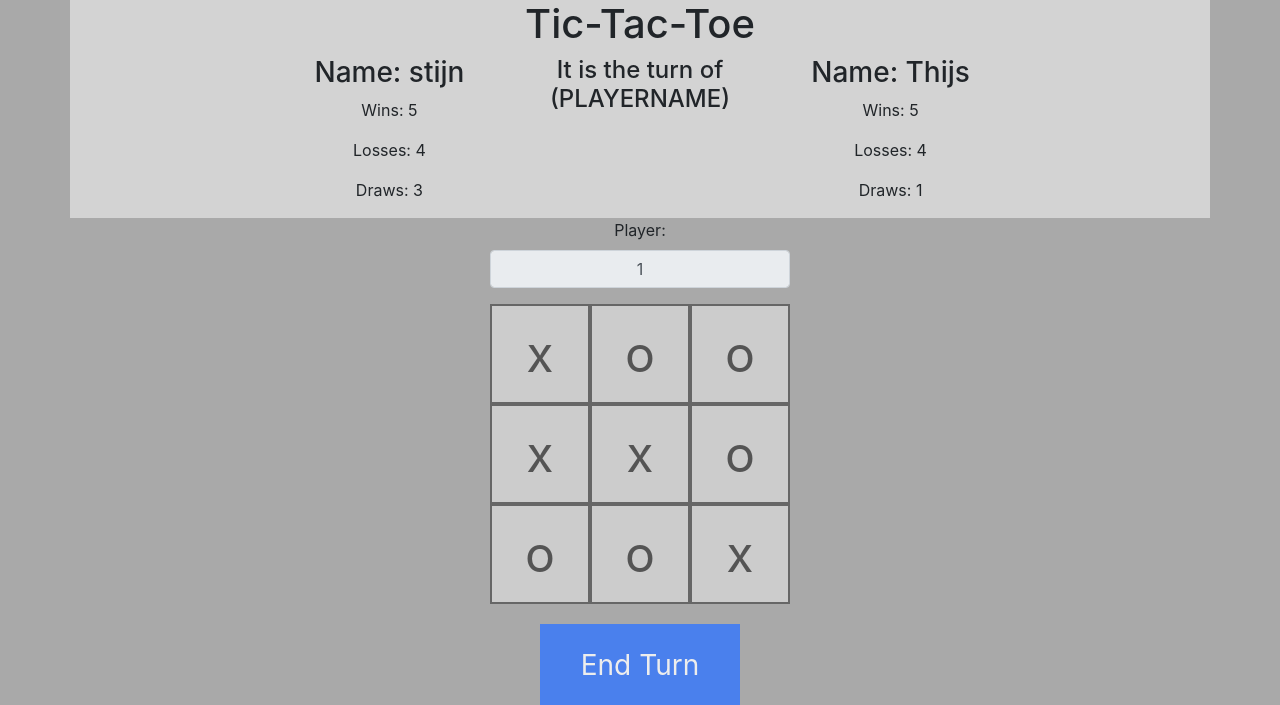
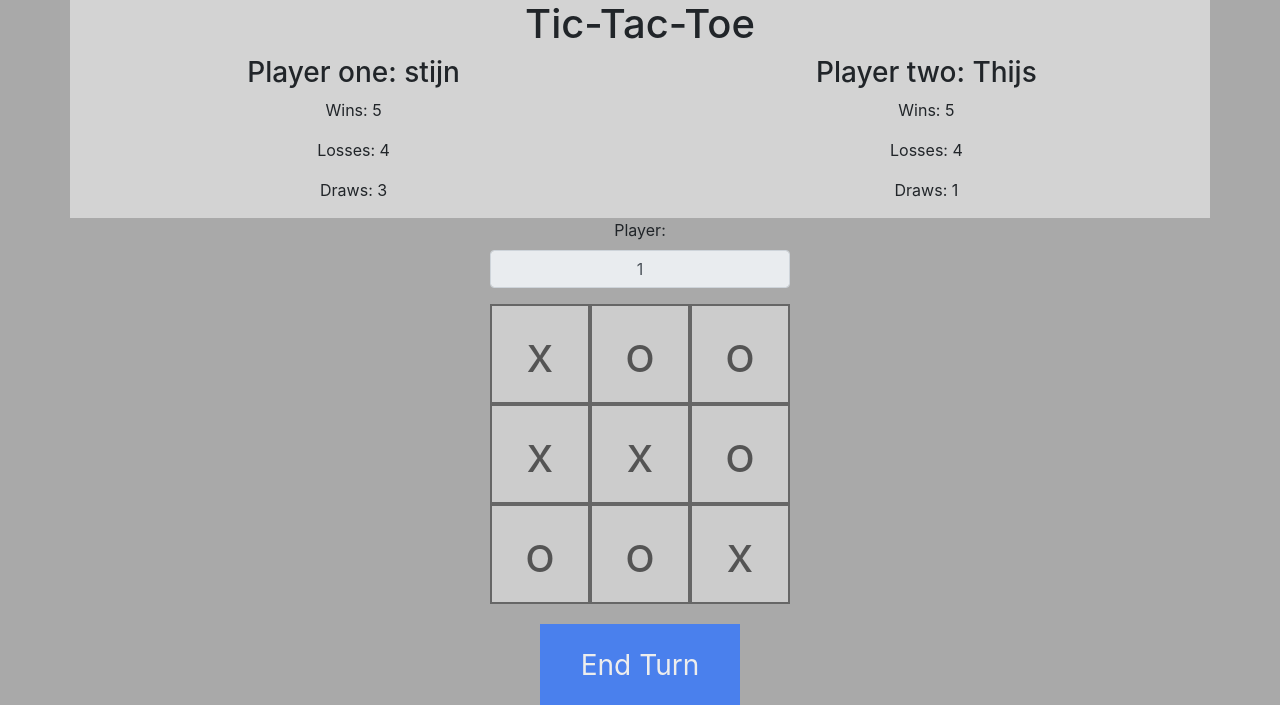
Before and after one commit to CainWeideman/WP-Game, a PHP site: page /gamescreen.php in a window 1280 px wide. Shown: the top 705 px of the page. Run offline with PHP 8.4, Linux system fonts and the light colour scheme.

Commit message:
Added a wincheck function to main.js and changed some formatting

```diff
--- a/gamescreen.php
+++ b/gamescreen.php
@@ -24,15 +24,15 @@ $score_board.= '<div class="row header">';
 $score_board.= '<h1>Tic-Tac-Toe</h1>';
 $score_board.= '<div class="status-bar">';
 $score_board.= '<div class="status col-md-4">';
-$score_board.= '<h3>Name: ' . $score[0]["name"] . '</h3>';
+$score_board.= '<h3>Player one: ' . $score[0]["name"] . '</h3>';
 $score_board.= '<p id="winsp1">Wins: ' . $score[0]["wins"] . '</p>';
 $score_board.= '<p id="lossesp1">Losses: ' . $score[0]["losses"] . '</p>';
 $score_board.= '<p id="drawsp1">Draws: ' . $score[0]["draws"] . '</p>';
 $score_board.= '</div>';
-$score_board.= '<div class="col-md-4"><h4>It is the turn of (PLAYERNAME)</h4>';
+$score_board.= '<div class="col-md-4"><h4>&emsp;&emsp;&emsp;&emsp;&emsp;&emsp;&emsp;&emsp;&emsp;&emsp;&emsp;&emsp;&emsp;&emsp;</h4>';
 $score_board.= '</div>';
 $score_board.= '<div class="status col-md-4">';
-$score_board.= '<h3>Name: ' . $score[1]["name"] . '</h3>';
+$score_board.= '<h3>Player two: ' . $score[1]["name"] . '</h3>';
 $score_board.= '<p id="winsp2">Wins: ' . $score[1]["wins"] . '</p>';
 $score_board.= '<p id="lossesp2">Losses: ' . $score[1]["losses"] . '</p>';
 $score_board.= '<p id="drawsp2">Draws: ' . $score[1]["draws"] . '</p>';
--- a/scripts/main.js
+++ b/scripts/main.js
@@ -151,6 +151,108 @@ function draw () {
     })
 }
 
+function resetGame() {
+    //alert("Its a tie!")
+    $("#sq1").val("")
+    $("#sq2").val("")
+    $("#sq3").val("")
+    $("#sq4").val("")
+    $("#sq5").val("")
+    $("#sq6").val("")
+    $("#sq7").val("")
+    $("#sq8").val("")
+    $("#sq9").val("")
+}
+
+function checkWin () {
+
+    fetchJSONFile('data/gamestate.json', function (data) {
+        win = data
+        if (win[0]["value"] === win[1]["value"] && win[1]["value"] === win[2]["value"]) {
+            if (win[0]["value"] !== "") {
+                if (win[0]["value"] === "x") {
+                    alert("Player one wins!")
+                }
+                else {
+                    alert("Player two wins!")
+                }
+            }
+        }
+        if (win[3]["value"] === win[4]["value"] && win[4]["value"] === win[5]["value"]) {
+            if (win[3]["value"] !== "") {
+                if (win[3]["value"] === "x") {
+                    alert("Player one wins!")
+                }
+                else {
+                    alert("Player two wins!")
+                }
+            }
+        }
+        if (win[6]["value"] === win[7]["value"] && win[7]["value"] === win[8]["value"]) {
+            if (win[6]["value"] !== "") {
+                if (win[6]["value"] === "x") {
+                    alert("Player one wins!")
+                }
+                else {
+                    alert("Player two wins!")
+                }
+            }
+        }
+        if (win[0]["value"] === win[3]["value"] && win[3]["value"] === win[6]["value"]) {
+            if (win[0]["value"] !== "") {
+                if (win[0]["value"] === "x") {
+                    alert("Player one wins!")
+                }
+                else {
+                    alert("Player two wins!")
+                }
+            }
+        }
+        if (win[1]["value"] === win[4]["value"] && win[4]["value"] === win[7]["value"]) {
+            if (win[1]["value"] !== "") {
+                if (win[1]["value"] === "x") {
+                    alert("Player one wins!")
+                }
+                else {
+                    alert("Player two wins!")
+                }
+            }
+        }
+        if (win[2]["value"] === win[5]["value"] && win[5]["value"] === win[8]["value"]) {
+            if (win[2]["value"] !== "") {
+                if (win[2]["value"] === "x") {
+                    alert("Player one wins!")
+                }
+                else {
+                    alert("Player two wins!")
+                }
+            }
+        }
+        if (win[0]["value"] === win[4]["value"] && win[4]["value"] === win[8]["value"]) {
+            if (win[0]["value"] !== "") {
+                if (win[0]["value"] === "x") {
+                    alert("Player one wins!")
+                }
+                else {
+                    alert("Player two wins!")
+                }
+            }
+        }
+        if (win[2]["value"] === win[4]["value"] && win[4]["value"] === win[6]["value"]) {
+            if (win[2]["value"] !== "") {
+                if (win[2]["value"] === "x") {
+                    alert("Player one wins!")
+                }
+                else {
+                    alert("Player two wins!")
+                }
+            }
+        }
+
+
+    });
+}
+
 
 $(function() {
     change_page();
@@ -211,5 +313,6 @@ $(function() {
             //}
 
         })
+        checkWin()
     }, 10);
 })
```
Also changed, not shown: css/styles.css (line endings or trailing spaces).
